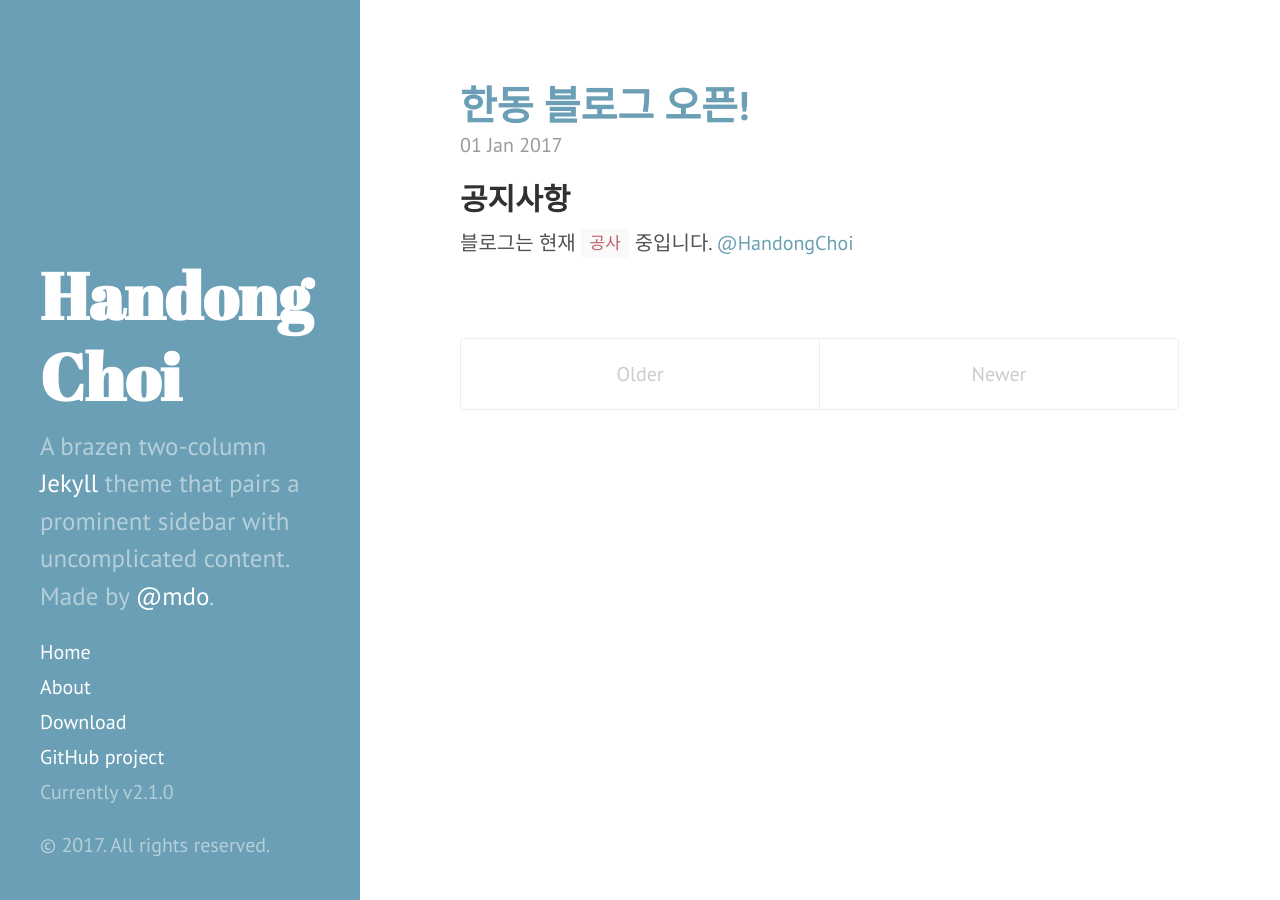
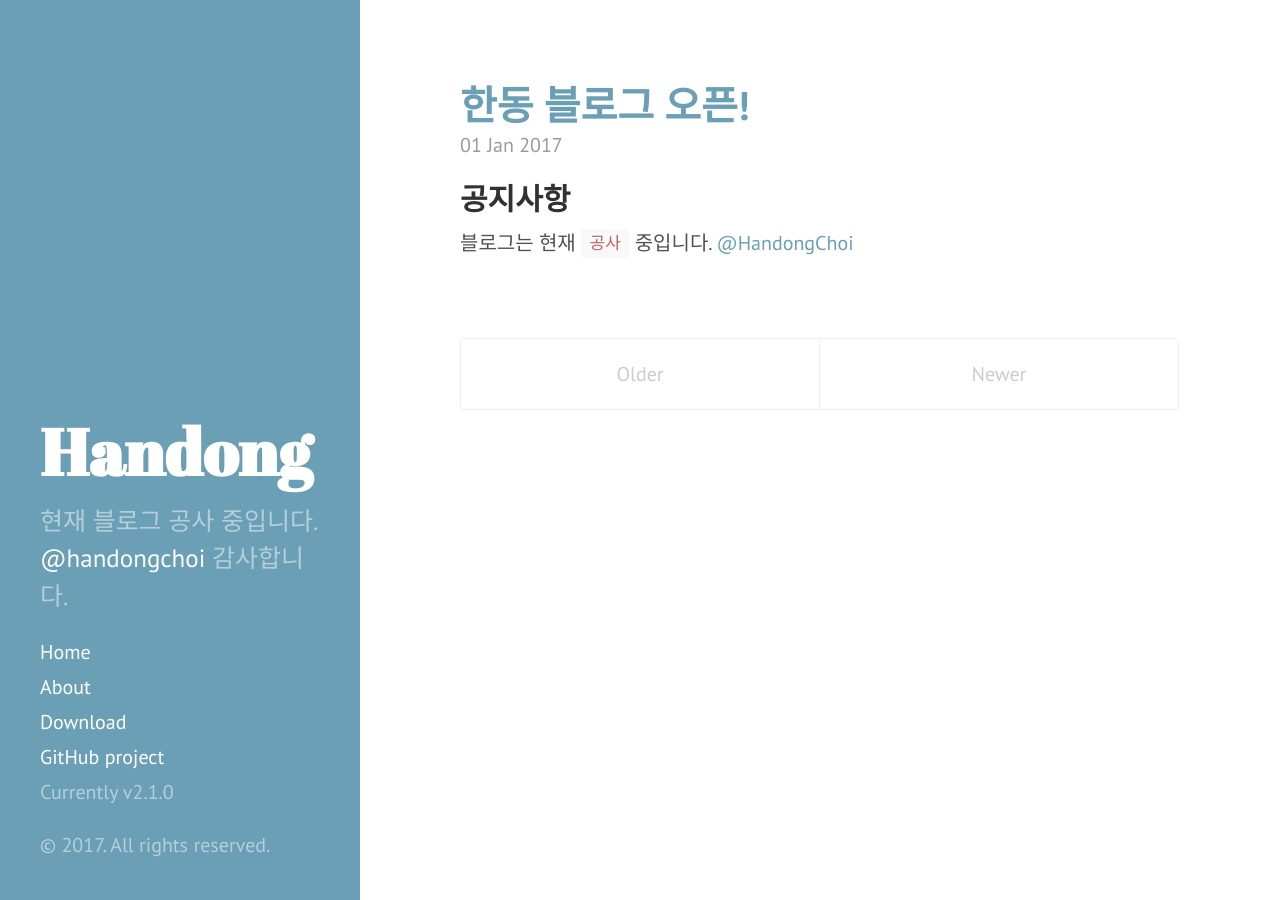
Before and after one commit to henrychoi7/henrychoi7.github.io, a Jekyll site: the page built from index.html, in a window 1280 px wide. Built offline with Jekyll 4.4.1, drawn with Linux system fonts in a browser that asks for light colours; the list of posts is cut into pages by our own code.

Commit message:
modified config.yml

```diff
--- a/_config.yml
+++ b/_config.yml
@@ -6,15 +6,15 @@ highlighter:      rouge
 permalink:        pretty
 
 # Setup
-title:            Handong Choi
+title:            Handong
 tagline:          'Blog'
-description:      'A brazen two-column <a href="http://jekyllrb.com" target="_blank">Jekyll</a> theme that pairs a prominent sidebar with uncomplicated content. Made by <a href="https://twitter.com/mdo" target="_blank">@mdo</a>.'
+description:      '현재 블로그 공사 중입니다. <a href="https://www.facebook.com/handongchoi" target="_blank">@handongchoi</a> 감사합니다.'
 url:              http://hyde.getpoole.com
 baseurl:          /
 
 author:
-  name:           'Mark Otto'
-  url:            https://twitter.com/mdo
+  name:           'Handong Choi'
+  url:            https://www.facebook.com/handongchoi
 
 paginate:         5
 paginate_path:    "page:num"
@@ -23,7 +23,7 @@ paginate_path:    "page:num"
 version:          2.1.0
 
 github:
-  repo:           https://github.com/poole/hyde
+  repo:           https://github.com/henrychoi7
 
 # Gems
 gems:             [jekyll-paginate, jekyll-gist]
```
